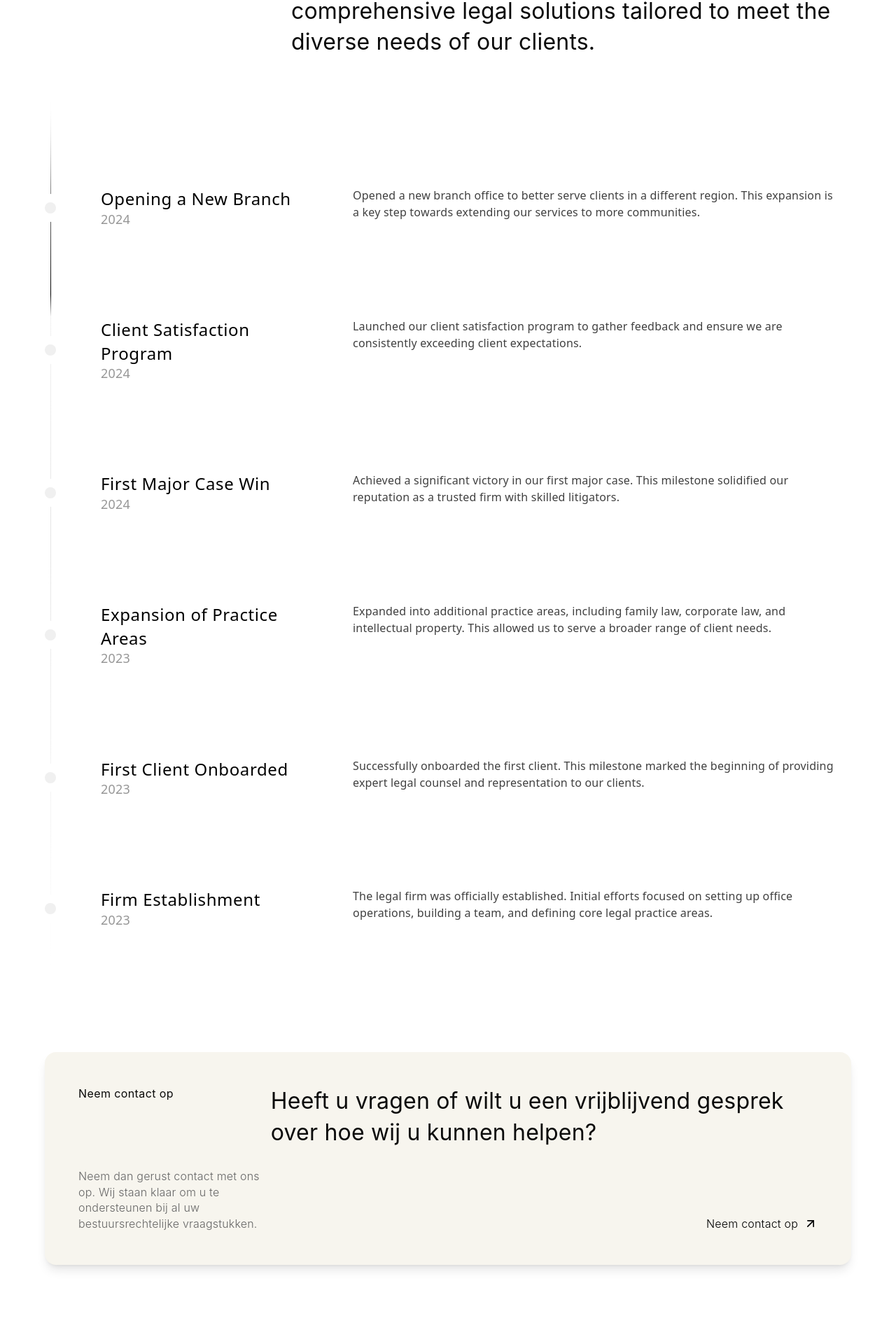
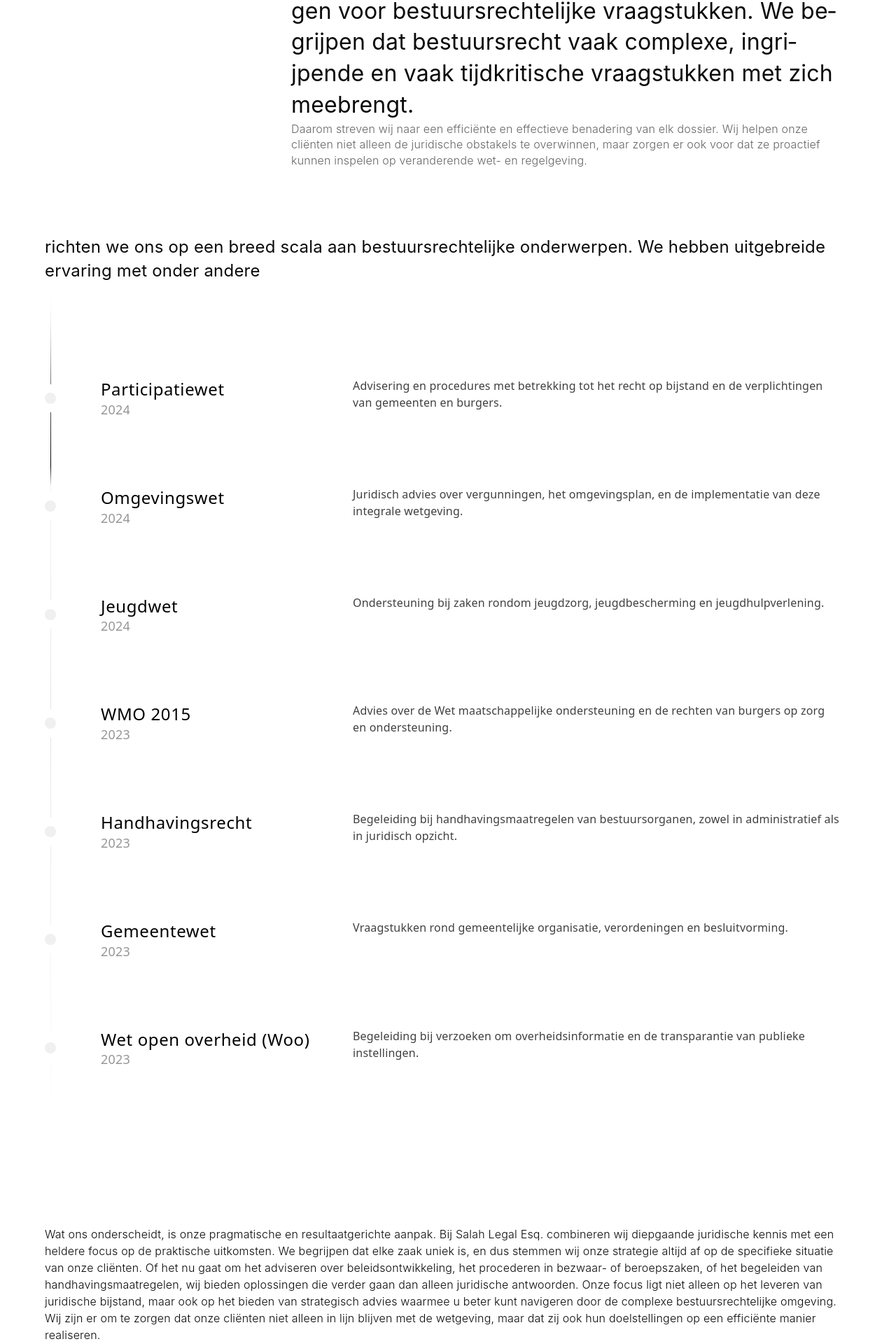
Before and after one commit to eenglesson/arie-salah, a Next.js app: page /about in a window 1280 px wide. Shown: the part 256-2176 px from the top of the page at 70% size. Built offline with nearby package versions, Linux system fonts and the light colour scheme.

Commit message:
added some to info to about page

```diff
--- a/app/components/AboutInfo.tsx
+++ b/app/components/AboutInfo.tsx
@@ -8,66 +8,72 @@ import { Timeline } from './Timeline';
 
 const timelineData = [
   {
-    title: 'Opening a New Branch',
+    title: 'Participatiewet',
     date: '2024',
     content: (
       <p className='text-neutral-700 dark:text-neutral-300'>
-        Opened a new branch office to better serve clients in a different
-        region. This expansion is a key step towards extending our services to
-        more communities.
+        Advisering en procedures met betrekking tot het recht op bijstand en de
+        verplichtingen van gemeenten en burgers.
       </p>
     ),
   },
   {
-    title: 'Client Satisfaction Program',
+    title: 'Omgevingswet',
     date: '2024',
     content: (
       <p className='text-neutral-700 dark:text-neutral-300'>
-        Launched our client satisfaction program to gather feedback and ensure
-        we are consistently exceeding client expectations.
+        Juridisch advies over vergunningen, het omgevingsplan, en de
+        implementatie van deze integrale wetgeving.
       </p>
     ),
   },
   {
-    title: 'First Major Case Win',
+    title: 'Jeugdwet',
     date: '2024',
     content: (
       <p className='text-neutral-700 dark:text-neutral-300'>
-        Achieved a significant victory in our first major case. This milestone
-        solidified our reputation as a trusted firm with skilled litigators.
+        Ondersteuning bij zaken rondom jeugdzorg, jeugdbescherming en
+        jeugdhulpverlening.
       </p>
     ),
   },
   {
-    title: 'Expansion of Practice Areas',
+    title: 'WMO 2015',
     date: '2023',
     content: (
       <p className='text-neutral-700 dark:text-neutral-300'>
-        Expanded into additional practice areas, including family law, corporate
-        law, and intellectual property. This allowed us to serve a broader range
-        of client needs.
+        Advies over de Wet maatschappelijke ondersteuning en de rechten van
+        burgers op zorg en ondersteuning.
       </p>
     ),
   },
   {
-    title: 'First Client Onboarded',
+    title: 'Handhavingsrecht',
     date: '2023',
     content: (
       <p className='text-neutral-700 dark:text-neutral-300'>
-        Successfully onboarded the first client. This milestone marked the
-        beginning of providing expert legal counsel and representation to our
-        clients.
+        Begeleiding bij handhavingsmaatregelen van bestuursorganen, zowel in
+        administratief als in juridisch opzicht.
       </p>
     ),
   },
   {
-    title: 'Firm Establishment',
+    title: 'Gemeentewet',
     date: '2023',
     content: (
       <p className='text-neutral-700 dark:text-neutral-300'>
-        The legal firm was officially established. Initial efforts focused on
-        setting up office operations, building a team, and defining core legal
-        practice areas.
+        Vraagstukken rond gemeentelijke organisatie, verordeningen en
+        besluitvorming.
+      </p>
+    ),
+  },
+  {
+    title: 'Wet open overheid (Woo)',
+    date: '2023',
+    content: (
+      <p className='text-neutral-700 dark:text-neutral-300'>
+        Begeleiding bij verzoeken om overheidsinformatie en de transparantie van
+        publieke instellingen.
       </p>
     ),
   },
@@ -87,7 +93,7 @@ export default function AboutInfo() {
                 viewport={{ once: true }}
                 className='text-bodyDefault font-normal tracking-wide shrink-0'
               >
-                About
+                Over Ons – Salah Legal Esq.
               </motion.h2>
               {/* Container for Image, middle of the div */}
             </div>
@@ -98,16 +104,55 @@ export default function AboutInfo() {
                   initial='initial'
                   whileInView='animate'
                   viewport={{ once: true }}
-                  className='text-h3 font-normal xl:text-h2'
+                  className='text-h3 font-normal xl:text-h2 hyphens-auto'
                 >
-                  At Salah Legal ESQ. We pride ourselves on being a leading
-                  consulting law firm dedicated to providing comprehensive legal
-                  solutions tailored to meet the diverse needs of our clients.
+                  Onze missie is eenvoudig: het bieden van betrouwbare,
+                  strategische en praktische juridische oplossingen voor
+                  bestuursrechtelijke vraagstukken. We begrijpen dat
+                  bestuursrecht vaak complexe, ingrijpende en vaak tijdkritische
+                  vraagstukken met zich meebrengt.
                 </motion.h3>
+                <motion.p
+                  variants={fadeInAnimationVariantsBottom}
+                  initial='initial'
+                  whileInView='animate'
+                  viewport={{ once: true }}
+                  className='text-dark70 text-bodyMedium sm:text-bodyDefault'
+                >
+                  Daarom streven wij naar een efficiënte en effectieve
+                  benadering van elk dossier. Wij helpen onze cliënten niet
+                  alleen de juridische obstakels te overwinnen, maar zorgen er
+                  ook voor dat ze proactief kunnen inspelen op veranderende wet-
+                  en regelgeving.
+                </motion.p>
               </div>
             </div>
           </div>
-          <Timeline data={timelineData} />
+          <div className='flex flex-col gap-12'>
+            <h3 className='text-h3 font-normal z-20'>
+              richten we ons op een breed scala aan bestuursrechtelijke
+              onderwerpen. We hebben uitgebreide ervaring met onder andere
+            </h3>
+            <Timeline data={timelineData} />
+          </div>
+          <div>
+            <p>
+              Wat ons onderscheidt, is onze pragmatische en resultaatgerichte
+              aanpak. Bij Salah Legal Esq. combineren wij diepgaande juridische
+              kennis met een heldere focus op de praktische uitkomsten. We
+              begrijpen dat elke zaak uniek is, en dus stemmen wij onze
+              strategie altijd af op de specifieke situatie van onze cliënten.
+              Of het nu gaat om het adviseren over beleidsontwikkeling, het
+              procederen in bezwaar- of beroepszaken, of het begeleiden van
+              handhavingsmaatregelen, wij bieden oplossingen die verder gaan dan
+              alleen juridische antwoorden. Onze focus ligt niet alleen op het
+              leveren van juridische bijstand, maar ook op het bieden van
+              strategisch advies waarmee u beter kunt navigeren door de complexe
+              bestuursrechtelijke omgeving. Wij zijn er om te zorgen dat onze
+              cliënten niet alleen in lijn blijven met de wetgeving, maar dat
+              zij ook hun doelstellingen op een efficiënte manier realiseren.
+            </p>
+          </div>
           <ReachOut />
         </aside>
       </section>
--- a/app/components/Services.tsx
+++ b/app/components/Services.tsx
@@ -20,7 +20,7 @@ export default function Services() {
                 viewport={{ once: true }}
                 className='text-bodyDefault font-normal tracking-wide shrink-0'
               >
-                Salah Legal ESQ. — Our Expertise.
+                Salah Legal ESQ. — Onze expertise.
               </motion.h2>
               {/* Container for Image, middle of the div */}
             </div>
--- a/app/components/Timeline.tsx
+++ b/app/components/Timeline.tsx
@@ -15,15 +15,19 @@ export const Timeline = ({ data }: { data: TimelineEntry[] }) => {
   const [height, setHeight] = useState(0);
 
   useEffect(() => {
-    if (ref.current) {
-      const rect = ref.current.getBoundingClientRect();
-      setHeight(rect.height);
+    function updateHeight() {
+      if (ref.current) {
+        setHeight(ref.current.offsetHeight);
+      }
     }
-  }, [ref]);
+    updateHeight();
+    window.addEventListener('resize', updateHeight);
+    return () => window.removeEventListener('resize', updateHeight);
+  }, [ref, data]);
 
   const { scrollYProgress } = useScroll({
     target: containerRef,
-    offset: ['start 20%', 'end 50%'],
+    offset: ['start 25%', 'end 50%'],
   });
 
   const heightTransform = useTransform(scrollYProgress, [0, 1], [0, height]);
@@ -35,14 +39,14 @@ export const Timeline = ({ data }: { data: TimelineEntry[] }) => {
       initial='initial'
       whileInView='animate'
       viewport={{ once: true }}
-      className='w-full  bg-white dark:bg-neutral-950 font-sans -mt-10'
+      className='w-full bg-white dark:bg-neutral-950 font-sans -mt-10'
       ref={containerRef}
     >
-      <div ref={ref} className='relative pb-20 '>
+      <div ref={ref} className='relative py-20 '>
         {data.map((item, index) => (
           <div
             key={index}
-            className='flex justify-start pt-16 md:pt-32 md:gap-10 ' //
+            className='flex justify-start py-12 md:gap-10 ' //
           >
             <div className='sticky flex flex-col md:flex-row z-40 items-center top-40 self-start max-w-xs lg:max-w-sm md:w-full'>
               <div className='h-10 absolute rounded-full bg-white dark:bg-black flex items-center justify-center'>
--- a/app/components/WeDo.tsx
+++ b/app/components/WeDo.tsx
@@ -3,7 +3,6 @@
 import React from 'react';
 import { motion } from 'framer-motion'; // Corrected import statement
 import { fadeInAnimationVariantsBottom } from '@/lib/framerMotion';
-
 const services = [
   {
     id: '01',
```
Also changed, not shown: lib/data.ts (added).
